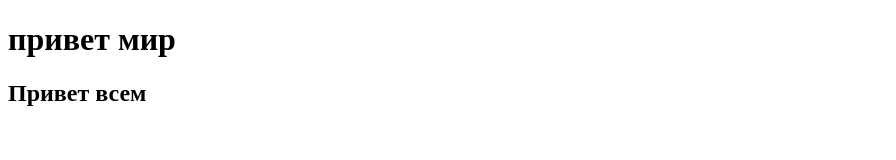
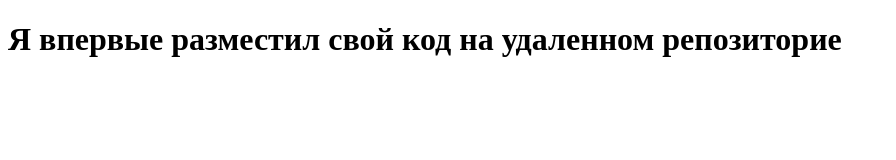
Before and after one commit to TestForMEO1/test_repo, a plain HTML site: page index.html in a window 1280 px wide. Shown: the whole page, without its empty margins (0-896 px from the left). Drawn offline with Linux system fonts and the light colour scheme.

Commit message:
New commet 1

```diff
--- a/index.html
+++ b/index.html
@@ -4,10 +4,10 @@
         <meta charset="UTF-8">
         <meta http-equiv="X-UA-Compatible" content="IT-edge">
         <meta name="viewport" content="width-hedice-width. initial-scale-1.0">
-        <title>Document</title>
+        <title>New git proejct</title>
     </head>
     <body>
-        <h1>привет мир</h1>
-        <h2>Привет всем</h2>
+        <h1>Я впервые разместил свой код на удаленном репозиторие</h1>
+
     </body>
 </html>
```
